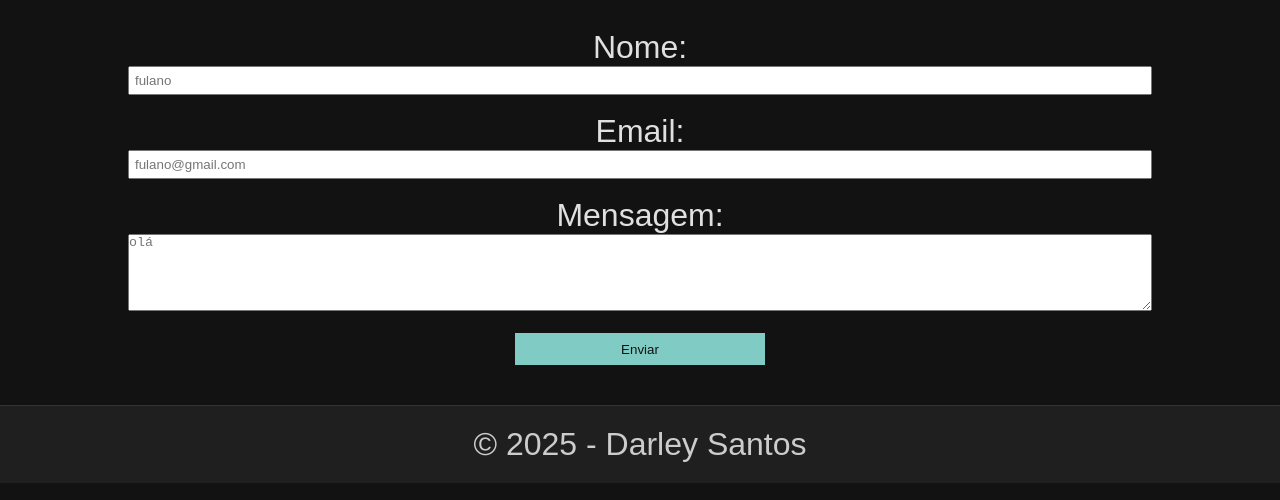
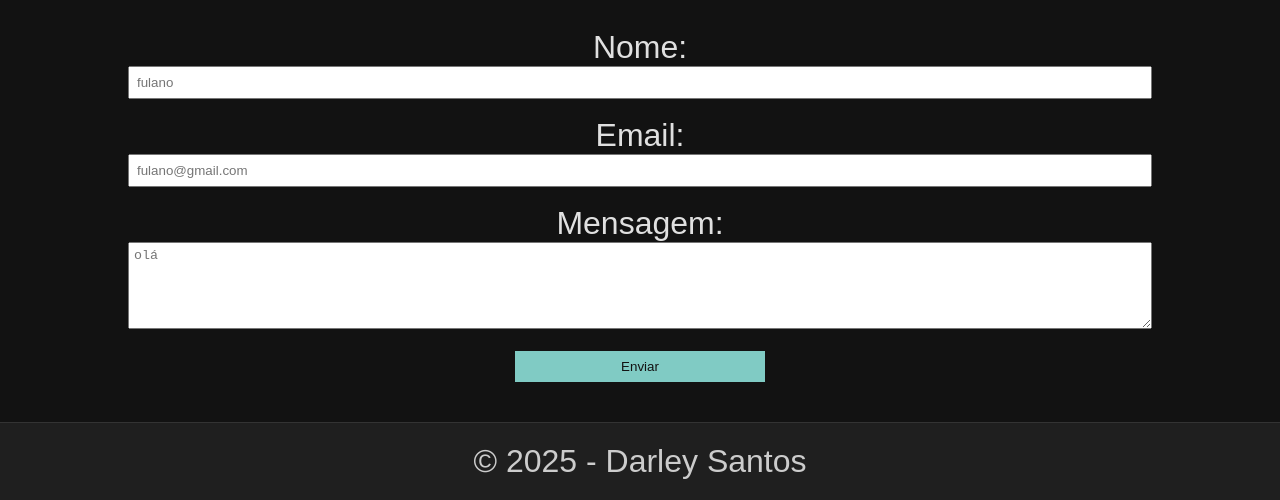
Before and after one commit to darley-santos/Portfolio-darley, a plain HTML site: page contato.html in a window 1280 px wide. Shown: the part 671-1171 px from the top of the page. Drawn offline with Linux system fonts and the light colour scheme.

Commit message:
correções

```diff
--- a/css/style.css
+++ b/css/style.css
@@ -68,18 +68,18 @@ p, label {
 
 .form-contato input {
   width: clamp(200px, 80%, 95%);
-  padding: 5px;
+  padding: 7px;
 }
 
 #mensagem {
   width: clamp(200px, 80%, 95%);
-
+  padding: 5px;
 }
 
 /* estilo do botao do formulário */
 .form-contato button {
   width: clamp(100px, 80%, 250px);
-  height: 2rem;
+  padding: 8px;
   background-color: #80CBC4;
   color: #121212;
   border: none;
```
